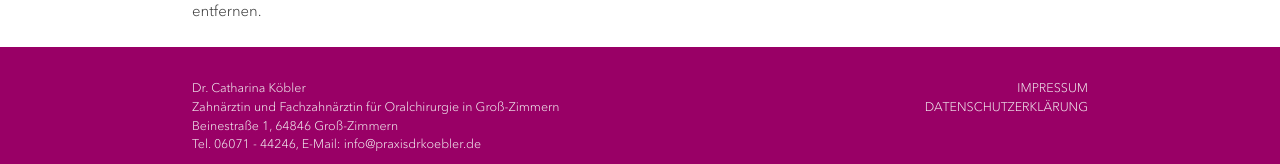
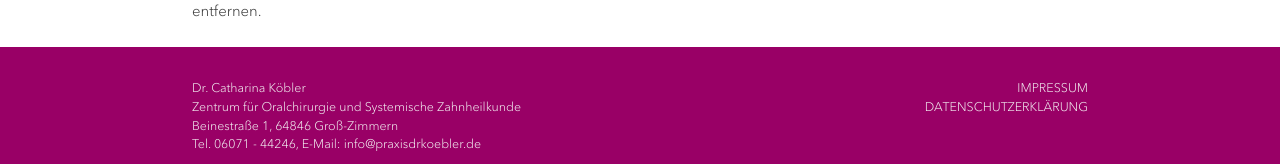
Before and after one commit to praxisdrkoebler/praxisdrkoebler.github.io, a Jekyll site: the page built from impressum.md, in a window 1280 px wide. Shown: the part 1716-1880 px from the top of the page. Built offline with Jekyll 4.4.1, drawn with Linux system fonts in a browser that asks for light colours; some of the changed lines change nothing that is shown.

Commit message:
update ressources

```diff
--- a/_config.yml
+++ b/_config.yml
@@ -6,7 +6,7 @@
 name: Dr. Catharina Köbler
 
 # Short description (displayed in the header)
-description: Zahnärztin und Fachzahnärztin für Oralchirurgie in Groß-Zimmern
+description: Zentrum für Oralchirurgie und Systemische Zahnheilkunde
 
 # URL of your avatar or profile pic (you could use your GitHub profile pic)
 logo: /images/logo.png
--- a/_layouts/default.html
+++ b/_layouts/default.html
@@ -16,7 +16,6 @@
 
   {% include footer.html %}
 
-  <script type="text/javascript" src="{{ site.baseurl }}/js/jquery-3.3.1.min.js"></script>
   <script type="text/javascript" src="{{ site.baseurl }}/js/materialize.min.js"></script>
   <script type="text/javascript" src="{{ site.baseurl }}/js/script.js"></script>
   {% include analytics.html %}
--- a/js/script.js
+++ b/js/script.js
@@ -1,3 +1,4 @@
-$(document).ready(function() {
-  $('.parallax').parallax();
-});
+document.addEventListener('DOMContentLoaded', function() {
+    var elems = document.querySelectorAll('.parallax');
+    var instances = M.Parallax.init(elems);
+  });
```
Also changed, not shown: css/materialize.min.css, js/materialize.min.js.
